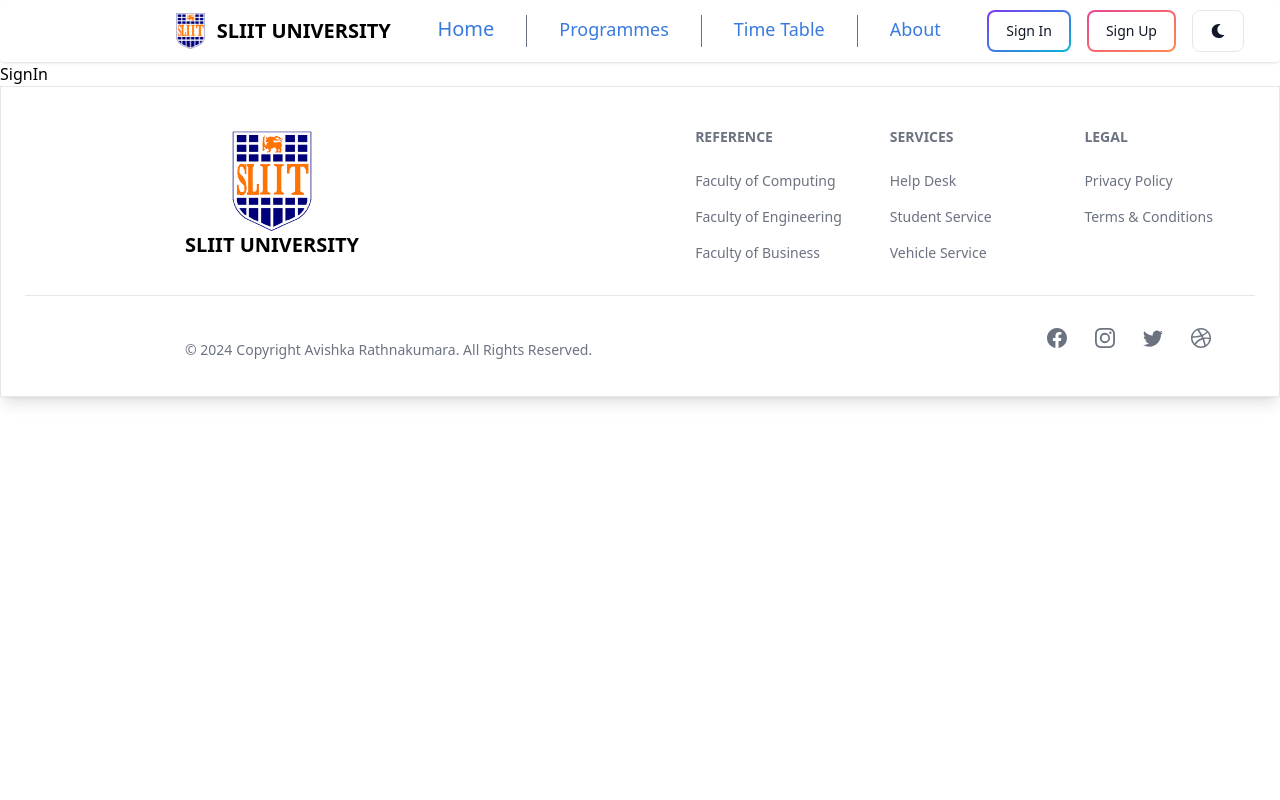
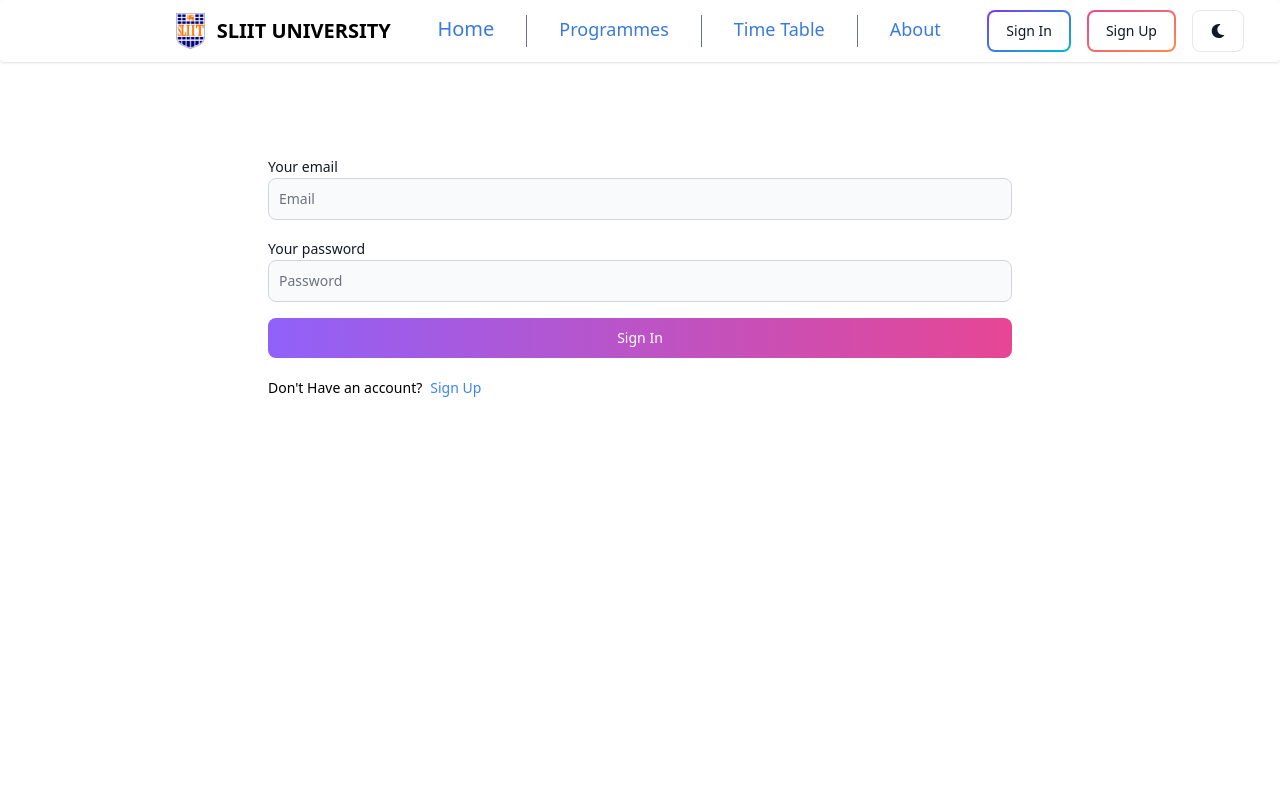
Before and after one commit to Avishka777/University-Management-System, a React (Vite) app in the folder frontend/: page /sign-in in a window 1280 px wide. Shown: the top 800 px of the page. Built offline with nearby package versions, Linux system fonts and the light colour scheme.

Commit message:
Complete Sign-In Page

```diff
--- a/frontend/src/pages/SignIn.jsx
+++ b/frontend/src/pages/SignIn.jsx
@@ -1,7 +1,149 @@
-import React from 'react'
+import { Alert, Button, Label, Spinner, TextInput } from 'flowbite-react';
+
+import { useState } from 'react';
+
+import { Link, useNavigate } from 'react-router-dom';
+
+
+
 
 export default function SignIn() {
+
+
+
+
+  const [formData, setFormData] = useState({});
+
+  const [errorMessage, setErrorMessage] = useState(null);
+
+  const [loading, setLoading] = useState(false);
+
+  const navigate = useNavigate();
+
+  const handleChange = (e) => {
+
+    setFormData({ ...formData, [e.target.id]: e.target.value.trim() });
+
+  };
+
+  const handleSubmit = async (e) => {
+
+    e.preventDefault();
+
+    if ( !formData.email || !formData.password) {
+
+      return setErrorMessage('Please fill out all fields.');
+
+    }
+
+    try {
+
+      setLoading(true);
+
+      setErrorMessage(null);
+
+      const res = await fetch('/api/auth/signin', {
+
+        method: 'POST',
+
+        headers: { 'Content-Type': 'application/json' },
+
+        body: JSON.stringify(formData),
+
+      });
+
+      const data = await res.json();
+
+      if (data.success === false) {
+
+        return setErrorMessage(data.message);
+
+      }
+
+      setLoading(false);
+
+      if(res.ok) {
+
+        navigate('/');
+
+      }
+
+    } catch (error) {
+
+      setErrorMessage(error.message);
+
+      setLoading(false);
+
+    }
+
+  };
+
+
+
+
   return (
-    <div>SignIn</div>
-  )
+
+    <div className='min-h-screen mt-20'>
+
+      <div className='flex p-3 max-w-3xl mx-auto flex-col md:flex-row md:items-center gap-5'>
+
+        <div className='flex-1'>
+
+          <form className='flex flex-col gap-4' onSubmit={handleSubmit}>
+
+            <div>
+
+              <Label value='Your email' />
+
+              <TextInput type='email' placeholder='Email' id='email' onChange={handleChange}/>
+
+            </div>
+
+            <div>
+
+              <Label value='Your password' />
+
+              <TextInput type='password' placeholder='Password' id='password' onChange={handleChange}/>
+
+            </div>
+
+            <Button gradientDuoTone='purpleToPink' type='submit' disabled={loading}>
+
+              {loading ? (
+
+                <><Spinner size='sm' />
+
+                  <span className='pl-3'>Loading...</span>
+
+                </>
+
+              ) : ('Sign In')}
+
+            </Button>
+
+          </form>
+
+
+
+
+          <div className='flex gap-2 text-sm mt-5'>
+
+            <span>Don't Have an account?</span>
+
+            <Link to='/sign-up' className='text-blue-500'>Sign Up</Link>
+
+          </div>
+
+          {errorMessage && (<Alert className='mt-5' color='failure'>{errorMessage}</Alert>
+
+          )}
+
+        </div>
+
+      </div>
+
+    </div>
+
+  );
+
 }
```
